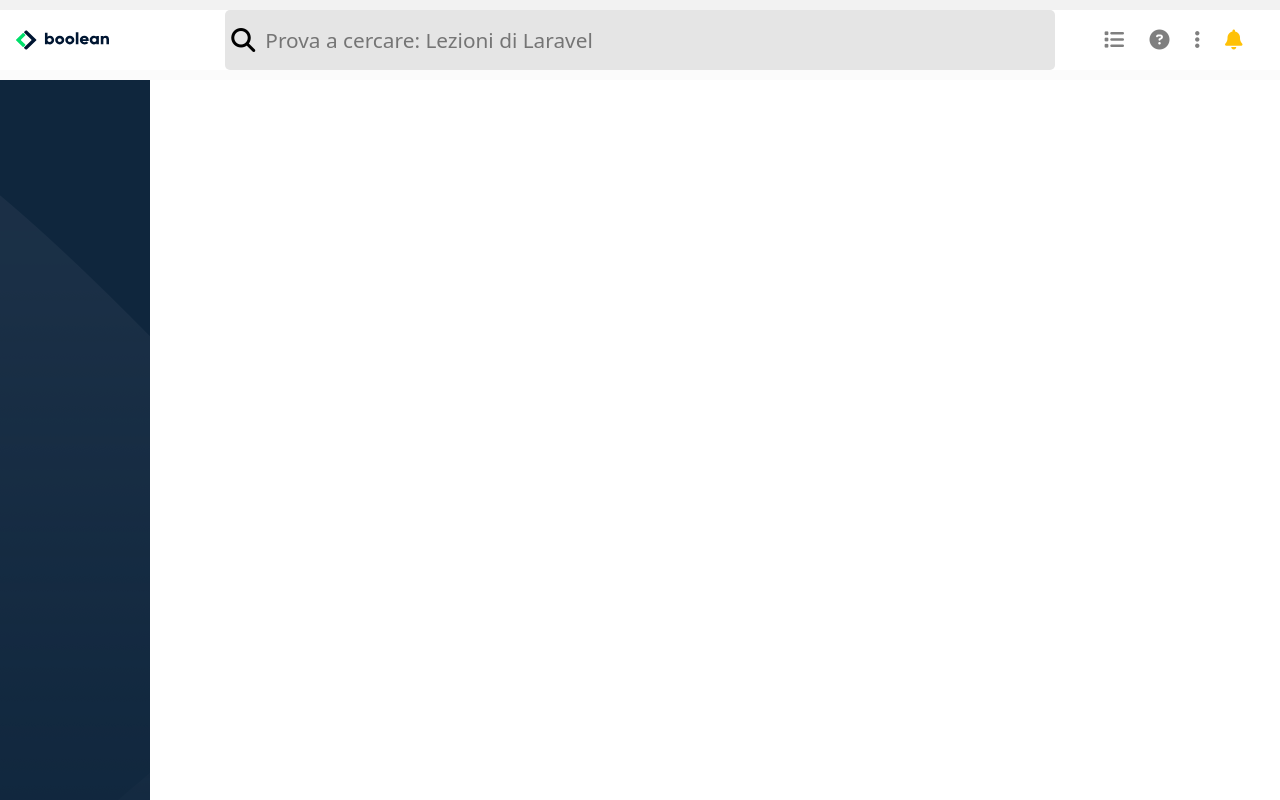
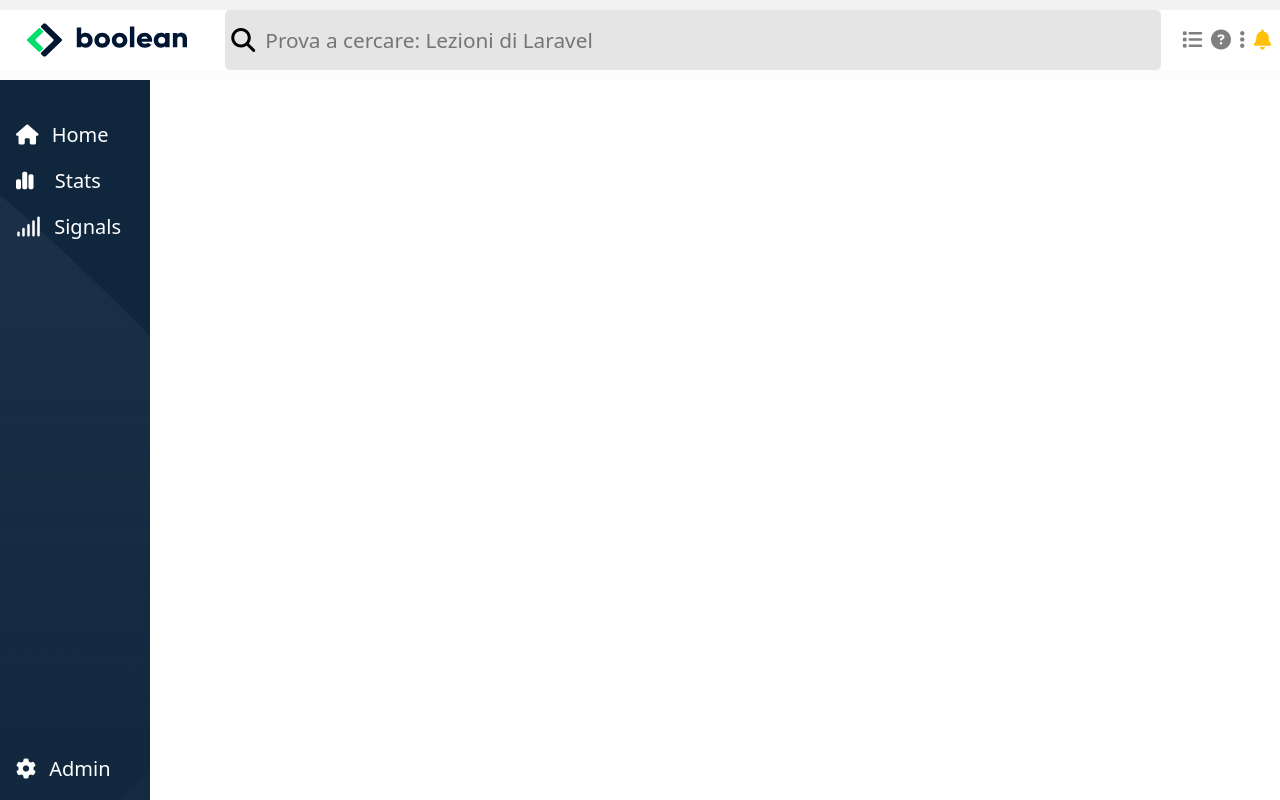
Before and after one commit to alexraduca01/html-css-bootstrap-dashboard, a plain HTML site: page index.html in a window 1280 px wide. Drawn offline with nearby package versions, Linux system fonts and the light colour scheme.

Commit message:
added sidebar

```diff
--- a/index.html
+++ b/index.html
@@ -18,17 +18,17 @@
             <header>
                 <nav id="navbar" class="container-fluid">
                      <div class="row h-100 align-content-center">
-                        <div class="col-2 h-100 ">
-                            <div class="logo-container h-100 d-flex ps-1">
-                                <img src="img/logo.svg" alt="logo" class="d-none img-fluid w-50 d-lg-block">
+                        <div class="col-2 h-100 p-0">
+                            <div class="logo-container h-100 d-flex justify-content-center">
+                                <img src="img/logo.svg" alt="logo" class="d-none img-fluid w-75 d-lg-block">
                                 <img src="img/mobile-logo.png" alt="logo" class="d-lg-none img-fluid">
                             </div>
                         </div>
-                        <div class="col-8 position-relative h-100 d-flex align-items-center">
+                        <div class="col-9 position-relative h-100 d-flex align-items-center">
                             <span class="input_icon"><i class="fa-solid fa-magnifying-glass" style="color: #000000;"></i></span>
                             <input type="text" class="w-100" placeholder="Prova a cercare: Lezioni di Laravel">
                         </div>
-                        <div class="col-2 h-100">
+                        <div class="col-1 h-100 p-0">
                             <ul class="list-unstyled d-flex justify-content-evenly align-items-center h-100 fs-5">
                                 <li class="d-none d-lg-block"><a href="#" class="text-decoration-none text-black-50"><i class="fa-solid fa-list"></i></a></li>
                                 <li class="d-none d-lg-block"><a href="#" class="text-decoration-none text-black-50"><i class="fa-solid fa-circle-question"></i></a></li>
@@ -53,8 +53,26 @@
 
             <main class="d-flex">
 
-                <div id="sidebar" class="bg_sidebar">
-
+                <div id="sidebar" class="bg_sidebar p-3 d-flex flex-column justify-content-between">
+                    <div class="my-4">
+                        <ul class="nav flex-column gap-3">
+                            <li class="nav-item">
+                              <a class="nav-link text-white p-0 fs-5" aria-current="page" href="#"><i class="fa-solid fa-house"></i> <span class="ms-2">Home</span></a>
+                            </li>
+                            <li class="nav-item">
+                              <a class="nav-link text-white p-0 fs-5" href="#"><i class="fa-solid fa-chart-simple"></i> <span class="ms-3">Stats</span></a>
+                            </li>
+                            <li class="nav-item">
+                              <a class="nav-link text-white p-0 fs-5" href="#"><i class="fa-solid fa-signal"></i> <span class="ms-2">Signals</span></a>
+                            </li>
+                        </ul>
+                    </div>
+                    <div class="fs-5">
+                        <a href="#" class="text-white text-decoration-none">
+                            <i class="fa-solid fa-gear"></i>
+                            <span class="ms-2">Admin</span>
+                        </a>
+                    </div>
                 </div>
                 <div id="main_box">
                     <div id="main_navbar" class="bg_navbar w-100">
```
